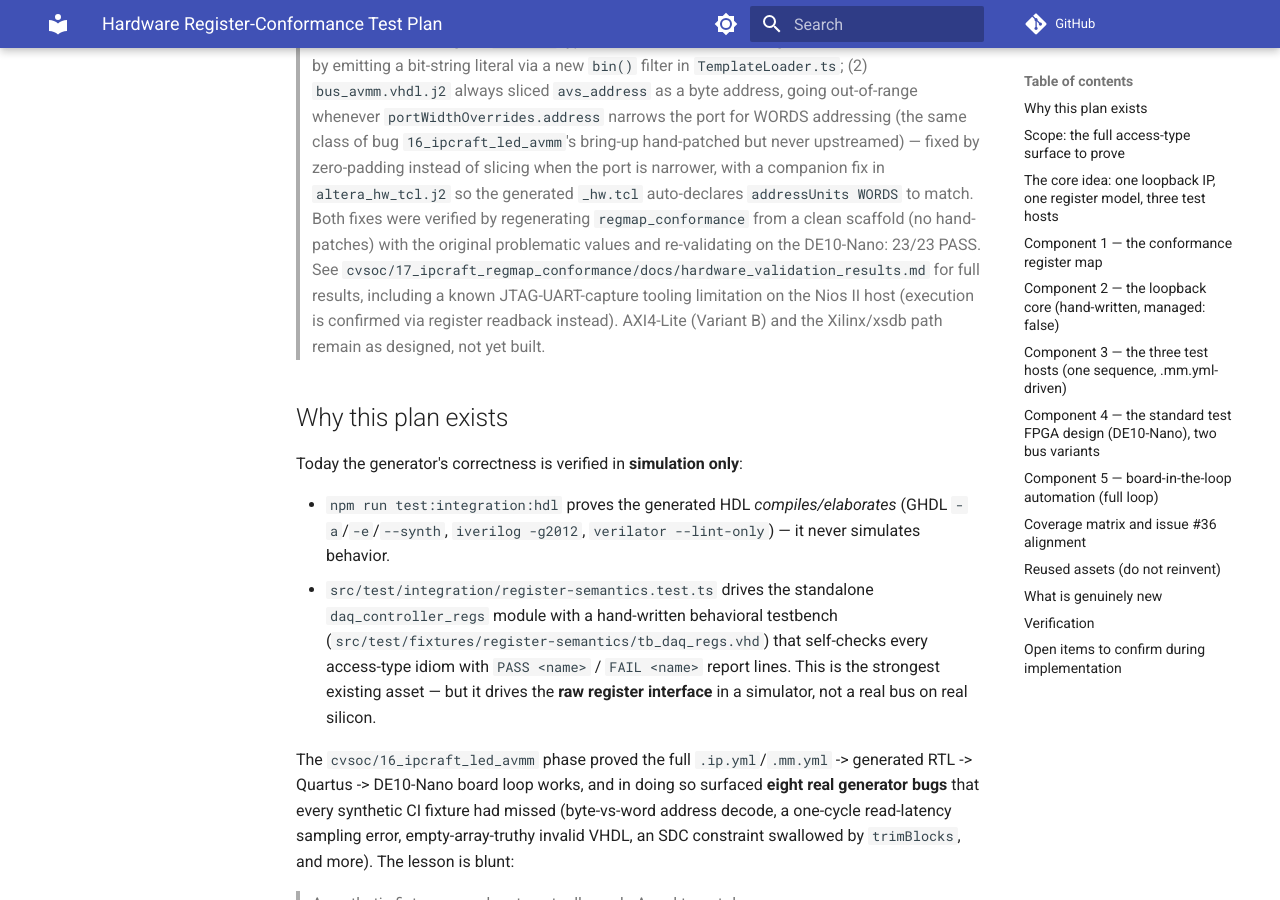
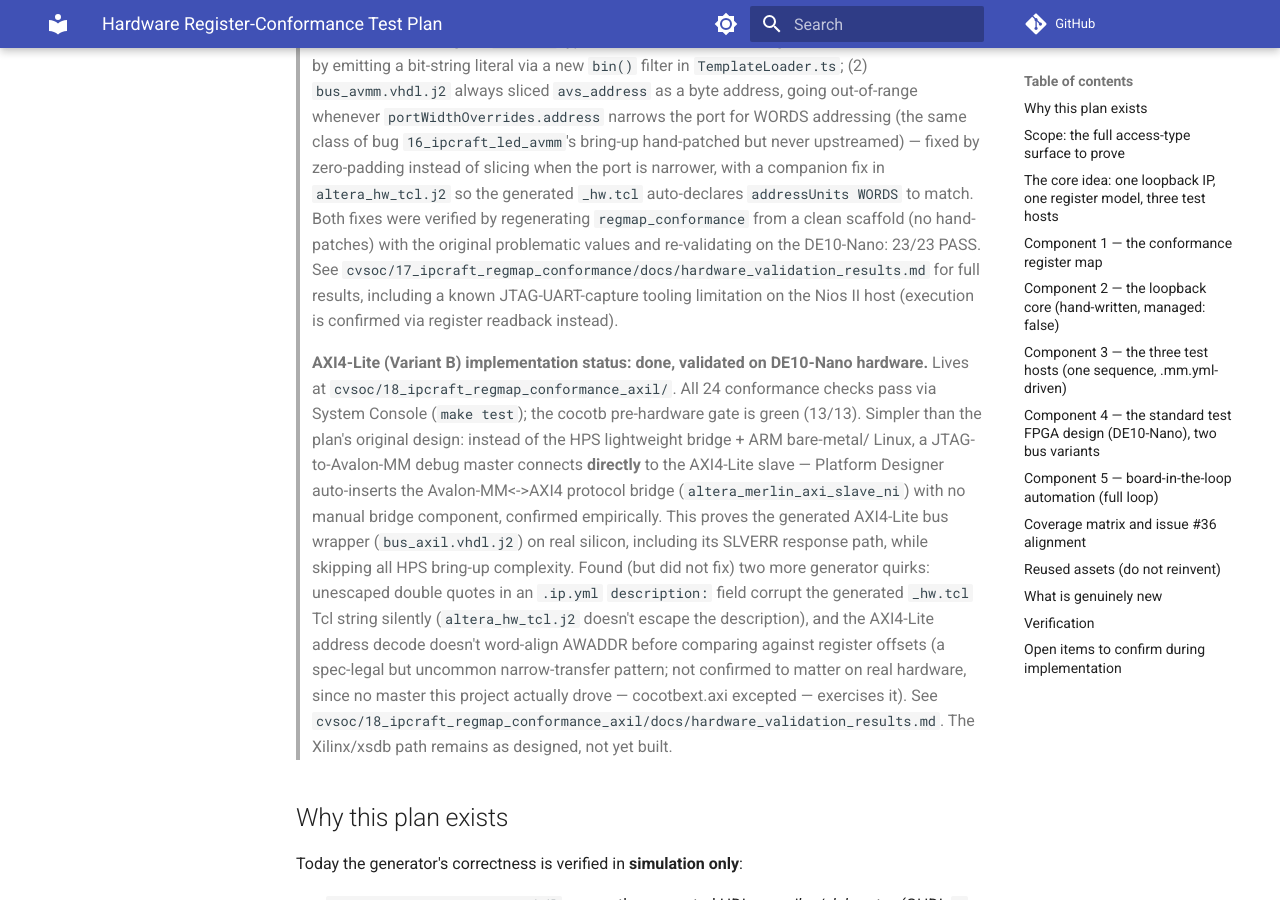
Before and after one commit to bleviet/ipcraft-vscode, an MkDocs documentation site: the page built from docs/hardware-conformance-test-plan.md, in a window 1280 px wide and 900 px high, scrolled down 447 px. Built offline with MkDocs 1.6.1 and Material for MkDocs 9.7.7, drawn with Linux system fonts in a browser that asks for light colours; comment, search, counter and statistics services are not loaded.

Commit message:
docs: record AXI4-Lite (Variant B) hardware validation status
Variant B of the hardware register-conformance test plan is done and
hardware-validated (cvsoc/18_ipcraft_regmap_conformance_axil, 24/24 checks
pass on DE10-Nano). Note the simplified design (JTAG-to-Avalon-MM master
directly bridged to the AXI4-Lite slave by Platform Designer, no HPS/Linux
needed) and two more generator quirks found (not fixed) directly in the
plan doc.

Co-Authored-By: Claude Sonnet 5 <noreply@anthropic.com>

```diff
--- a/docs/hardware-conformance-test-plan.md
+++ b/docs/hardware-conformance-test-plan.md
@@ -27,8 +27,27 @@ generation is provably correct end-to-end, not just in simulation.
 > `cvsoc/17_ipcraft_regmap_conformance/docs/hardware_validation_results.md`
 > for full results, including a known JTAG-UART-capture tooling limitation
 > on the Nios II host (execution is confirmed via register readback instead).
-> AXI4-Lite (Variant B) and the Xilinx/xsdb path remain as designed, not yet
-> built.
+>
+> **AXI4-Lite (Variant B) implementation status: done, validated on
+> DE10-Nano hardware.** Lives at `cvsoc/18_ipcraft_regmap_conformance_axil/`.
+> All 24 conformance checks pass via System Console (`make test`); the
+> cocotb pre-hardware gate is green (13/13). Simpler than the plan's
+> original design: instead of the HPS lightweight bridge + ARM bare-metal/
+> Linux, a JTAG-to-Avalon-MM debug master connects **directly** to the
+> AXI4-Lite slave — Platform Designer auto-inserts the Avalon-MM<->AXI4
+> protocol bridge (`altera_merlin_axi_slave_ni`) with no manual bridge
+> component, confirmed empirically. This proves the generated AXI4-Lite bus
+> wrapper (`bus_axil.vhdl.j2`) on real silicon, including its SLVERR
+> response path, while skipping all HPS bring-up complexity. Found (but did
+> not fix) two more generator quirks: unescaped double quotes in an
+> `.ip.yml` `description:` field corrupt the generated `_hw.tcl` Tcl string
+> silently (`altera_hw_tcl.j2` doesn't escape the description), and the
+> AXI4-Lite address decode doesn't word-align AWADDR before comparing
+> against register offsets (a spec-legal but uncommon narrow-transfer
+> pattern; not confirmed to matter on real hardware, since no master this
+> project actually drove — cocotbext.axi excepted — exercises it). See
+> `cvsoc/18_ipcraft_regmap_conformance_axil/docs/hardware_validation_results.md`.
+> The Xilinx/xsdb path remains as designed, not yet built.
 
 ## Why this plan exists
 
```
